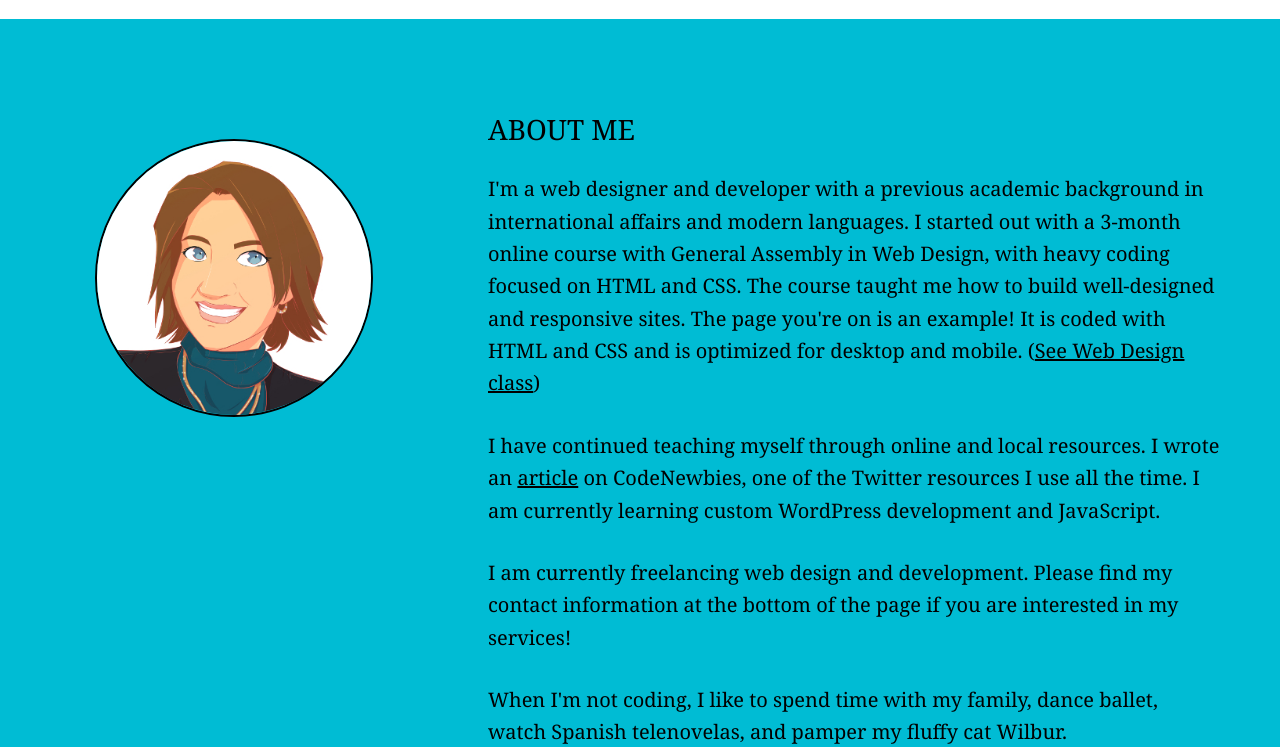
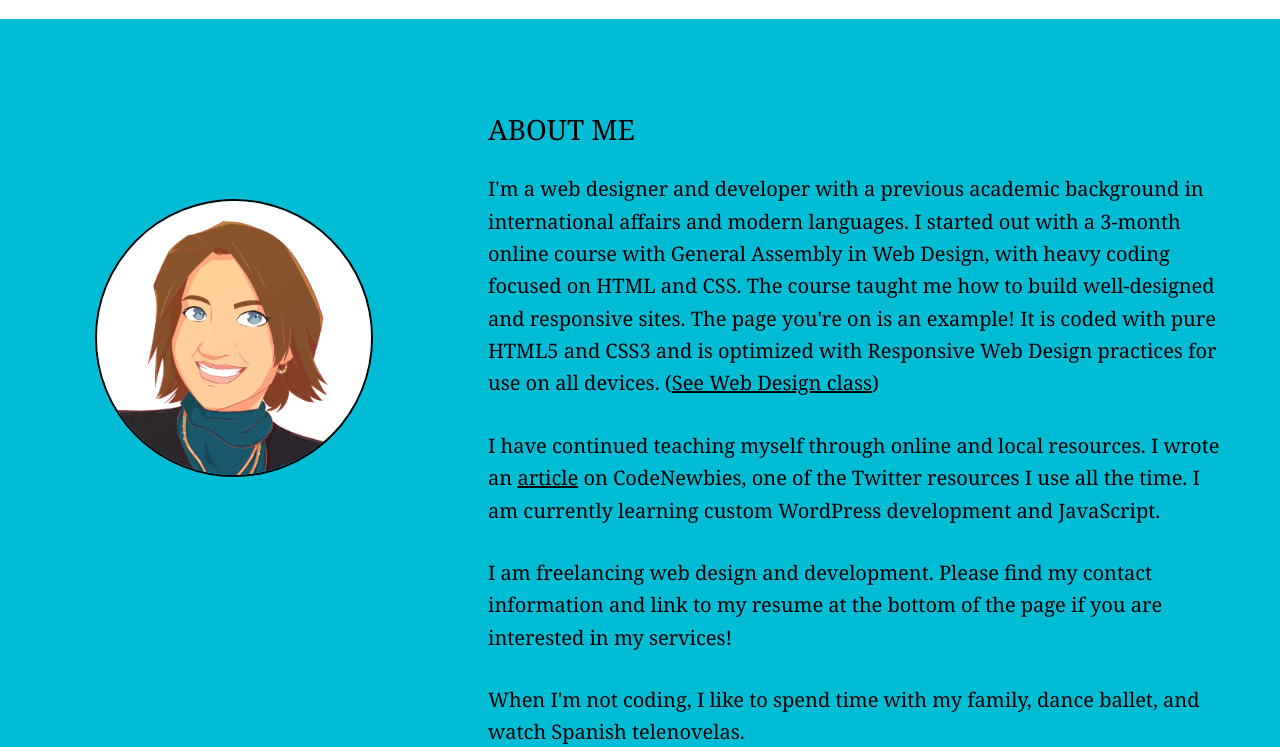
Before and after one commit to snyderrc12/becca-codes, a plain HTML site: page index.html in a window 1280 px wide. Shown: the part 53-800 px from the top of the page. Drawn offline with Linux system fonts and the light colour scheme.

Commit message:
updated home page

```diff
--- a/css/style.css
+++ b/css/style.css
@@ -86,7 +86,7 @@ header a:hover {
     -o-border-radius: 50%;
 	border-radius: 50%;
 	display: block;
-	margin: 3em auto;
+	margin: 6em auto;
 	border: solid #000 2px;
 }
 
@@ -246,6 +246,10 @@ button {
 		width: 50%;
 		margin: auto;
 	}
+	#profile-pic {
+		margin: 6em auto;
+	}
+
 @media screen and (max-width: 900px) {
 	#work1 {
 		width: 100%;
--- a/index.html
+++ b/index.html
@@ -30,10 +30,10 @@
 
 		<div id="profile-right">
 			<h2>ABOUT ME</h2>
-			<p>I'm a web designer and developer with a previous academic background in international affairs and modern languages. I started out with a 3-month online course with General Assembly in Web Design, with heavy coding focused on HTML and CSS. The course taught me how to build well-designed and responsive sites. The page you're on is an example! It is coded with HTML and CSS and is optimized for desktop and mobile. (<a target="_blank" href="https://generalassemb.ly/education/learn-html-css-web-design-online">See Web Design class</a>)</p>
+			<p>I'm a web designer and developer with a previous academic background in international affairs and modern languages. I started out with a 3-month online course with General Assembly in Web Design, with heavy coding focused on HTML and CSS. The course taught me how to build well-designed and responsive sites. The page you're on is an example! It is coded with pure HTML5 and CSS3 and is optimized with Responsive Web Design practices for use on all devices. (<a target="_blank" href="https://generalassemb.ly/education/learn-html-css-web-design-online">See Web Design class</a>)</p>
 			<p>I have continued teaching myself through online and local resources. I wrote an <a href="2016-05-19.html">article</a> on CodeNewbies, one of the Twitter resources I use all the time. I am currently learning custom WordPress development and JavaScript. </p>
-			<p>I am currently freelancing web design and development. Please find my contact information at the bottom of the page if you are interested in my services!</p>
-			<p>When I'm not coding, I like to spend time with my family, dance ballet, watch Spanish telenovelas, and pamper my fluffy cat Wilbur. </p>
+			<p>I am freelancing web design and development. Please find my contact information and link to my resume at the bottom of the page if you are interested in my services!</p>
+			<p>When I'm not coding, I like to spend time with my family, dance ballet, and watch Spanish telenovelas.</p>
 		</div>
 	</section>
 
```
